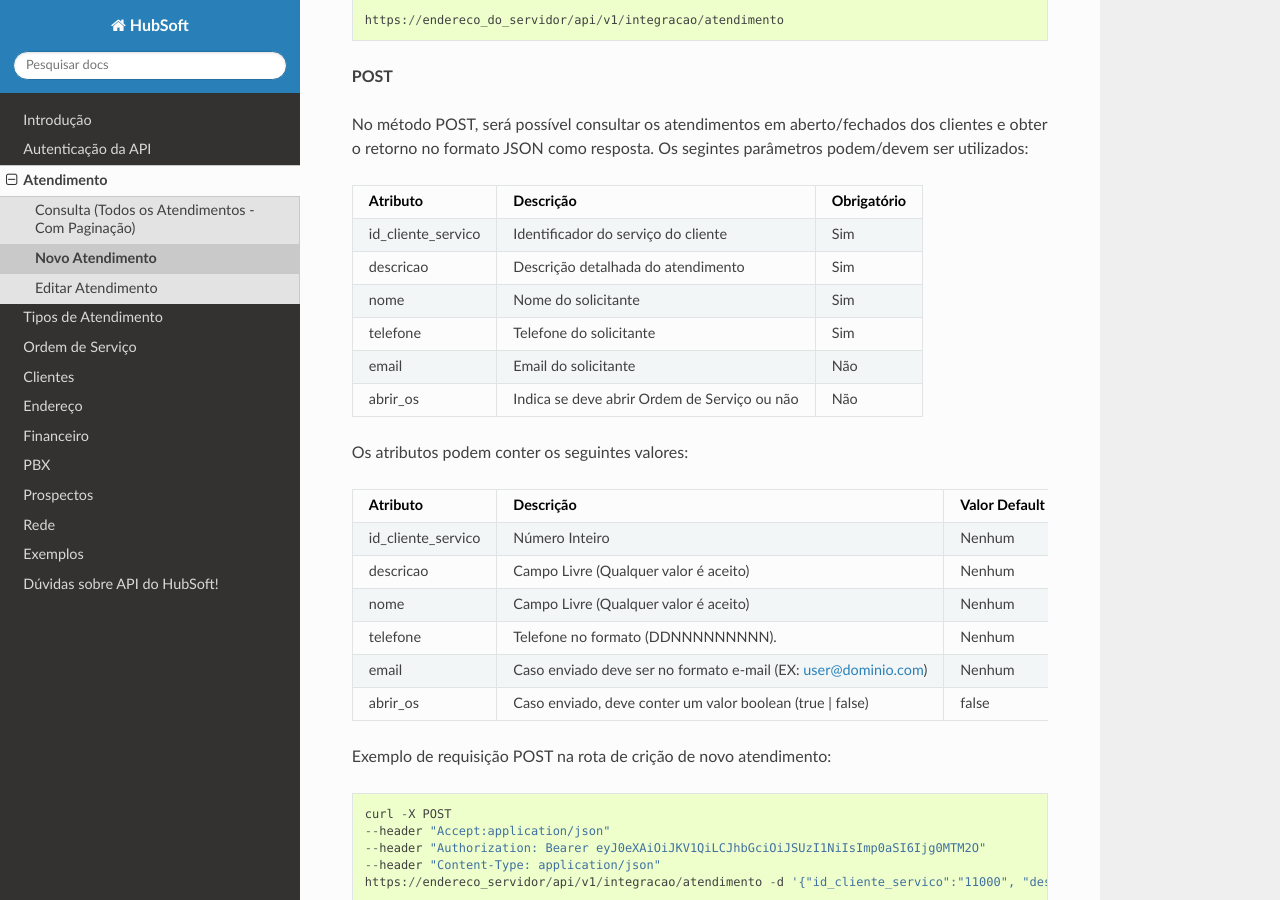
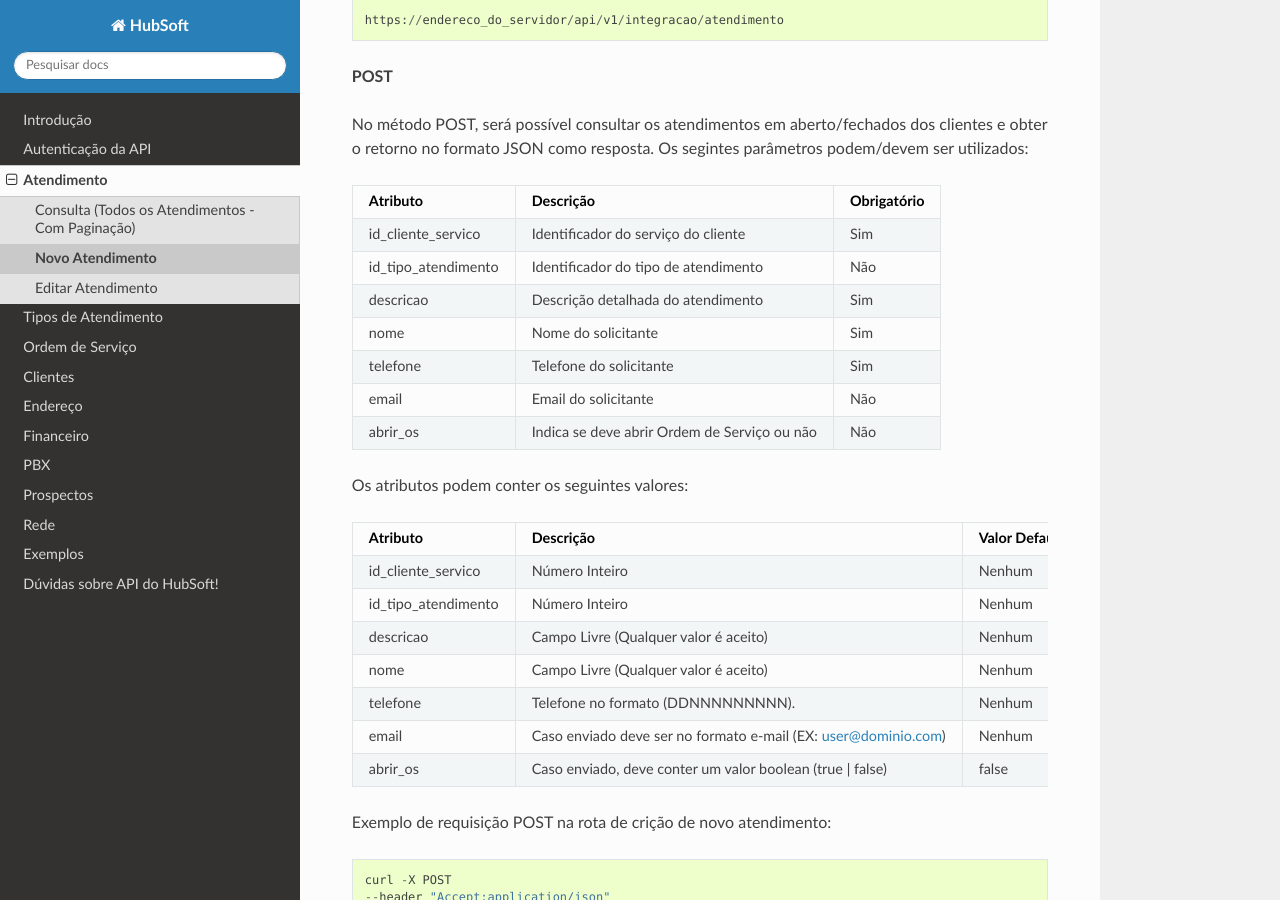
Before and after one commit to hubsoftbrasil/api, a Sphinx documentation site: the page built from docs/source/atendimento/novo.rst, in a window 1280 px wide and 900 px high, scrolled down 444 px. Built offline with Sphinx 7.4.7 and the Read the Docs theme 2.0.0, drawn with Linux system fonts in a browser that asks for light colours; pages that are not in the unit, such as notebooks, are missing from menus.

Commit message:
Update novo.rst

```diff
--- a/docs/source/atendimento/novo.rst
+++ b/docs/source/atendimento/novo.rst
@@ -27,6 +27,10 @@
    *  -  id_cliente_servico
       -  Identificador do serviço do cliente
       -  Sim
+
+   *  -  id_tipo_atendimento
+      -  Identificador do tipo de atendimento
+      -  Não
 
    *  -  descricao
       -  Descrição detalhada do atendimento
@@ -58,6 +62,10 @@
       -  Valor Default
 
    *  -  id_cliente_servico
+      -  Número Inteiro
+      -  Nenhum
+
+   *  -  id_tipo_atendimento
       -  Número Inteiro
       -  Nenhum
 
```
